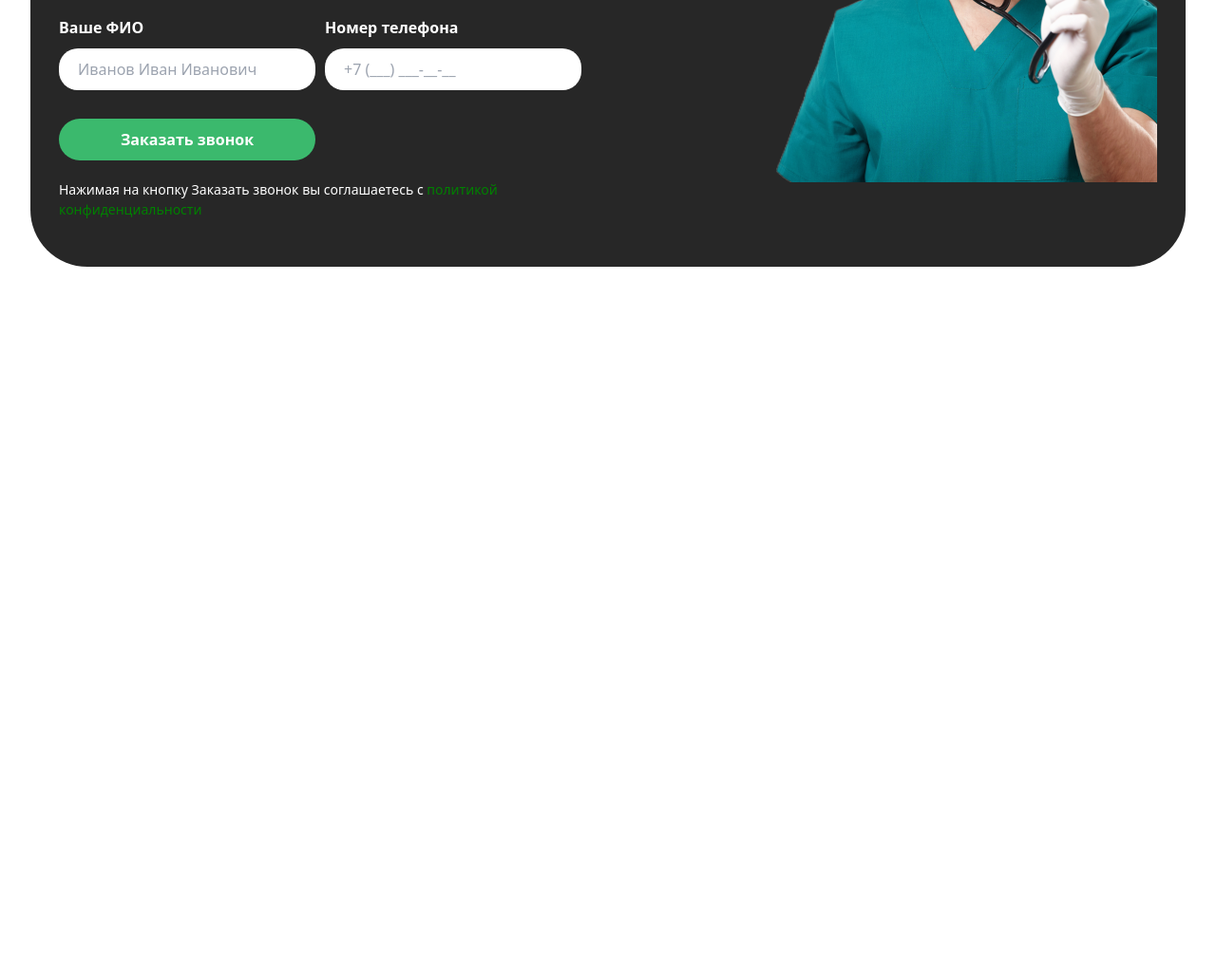
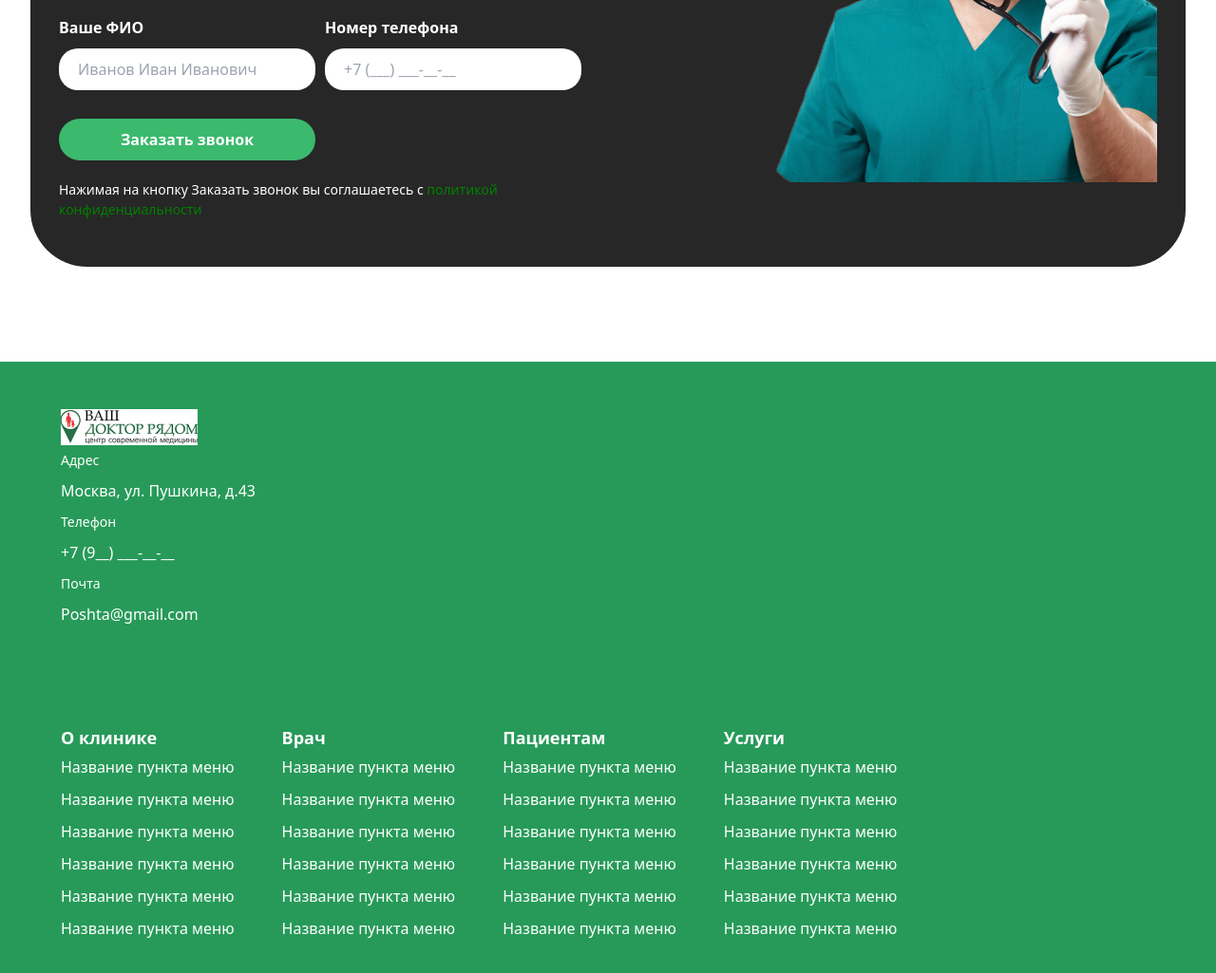
Before and after one commit to Amsurur/GIT-1-Exam, a website: page src/project-1/shohrukh-2.html in a window 1280 px wide. Shown: the part 2841-3866 px from the top of the page at 95% size. Before the commit the page ends 3122 px from the top, so only its background shows below. Drawn offline with Linux system fonts and the light colour scheme.

Commit message:
footer is created

```diff
--- a/src/project-1/shohrukh-2.html
+++ b/src/project-1/shohrukh-2.html
@@ -179,6 +179,67 @@
                 </section>
     </main>
 
+    <footer class="w-full bg-[#279A59] mt-[100px] pt-[50px] pb-[30px]">
+        <section class="w-[90%] m-auto flex gap-[100px] items-start flex-wrap">
+            <aside class="text-[#fff] lg:m-0">
+                <img src="./img-shohrukh/imgs-1.png" alt="">
+                <div class="flex nn:flex-row lg:flex-col lg:text-[16px] nn:text-[14px]">
+                    <div class="">
+                        <div class="">
+                            <p class="text-[14px] py-[5px]">Адрес</p>
+                            <p class="text-[16px] py-[5px]">Москва, ул. Пушкина, д.43</p>
+                        </div>
+                    </div>
+                    <div class="">
+                        <p class="text-[14px] py-[5px]">Телефон</p>
+                        <p class="text-[16px] py-[5px]">+7 (9__) ___-__-__</p>
+                    </div>
+                    <div class="">
+                        <p class="text-[14px] py-[5px]">Почта</p>
+                        <p class="text-[16px] py-[5px]">Poshta@gmail.com</p>
+                    </div>
+                </div>
+            </aside>
+            <section class="grid lg:grid-cols-4 grid-cols-2 gap-[50px]">
 
+                <aside class="text-[#fff]">
+                    <p class="text-[18px] font-bold">О клинике</p>
+                    <p class="text-[16px] py-[5px]">Название пункта меню</p>
+                    <p class="text-[16px] py-[5px]">Название пункта меню</p>
+                    <p class="text-[16px] py-[5px]">Название пункта меню</p>
+                    <p class="text-[16px] py-[5px]">Название пункта меню</p>
+                    <p class="text-[16px] py-[5px]">Название пункта меню</p>
+                    <p class="text-[16px] py-[5px]">Название пункта меню</p>
+                </aside>
+                <aside class="text-[#fff]">
+                    <p class="text-[18px] font-bold">Врач</p>
+                    <p class="text-[16px] py-[5px]">Название пункта меню</p>
+                    <p class="text-[16px] py-[5px]">Название пункта меню</p>
+                    <p class="text-[16px] py-[5px]">Название пункта меню</p>
+                    <p class="text-[16px] py-[5px]">Название пункта меню</p>
+                    <p class="text-[16px] py-[5px]">Название пункта меню</p>
+                    <p class="text-[16px] py-[5px]">Название пункта меню</p>
+                </aside>
+                <aside class="text-[#fff]">
+                    <p class="text-[18px] font-bold">Пациентам</p>
+                    <p class="text-[16px] py-[5px]">Название пункта меню</p>
+                    <p class="text-[16px] py-[5px]">Название пункта меню</p>
+                    <p class="text-[16px] py-[5px]">Название пункта меню</p>
+                    <p class="text-[16px] py-[5px]">Название пункта меню</p>
+                    <p class="text-[16px] py-[5px]">Название пункта меню</p>
+                    <p class="text-[16px] py-[5px]">Название пункта меню</p>
+                </aside>
+                <aside class="text-[#fff]">
+                    <p class="text-[18px] font-bold">Услуги</p>
+                    <p class="text-[16px] py-[5px]">Название пункта меню</p>
+                    <p class="text-[16px] py-[5px]">Название пункта меню</p>
+                    <p class="text-[16px] py-[5px]">Название пункта меню</p>
+                    <p class="text-[16px] py-[5px]">Название пункта меню</p>
+                    <p class="text-[16px] py-[5px]">Название пункта меню</p>
+                    <p class="text-[16px] py-[5px]">Название пункта меню</p>
+                </aside>
+            </section>
+        </section>
+    </footer>
 </body>
 </html>
```
